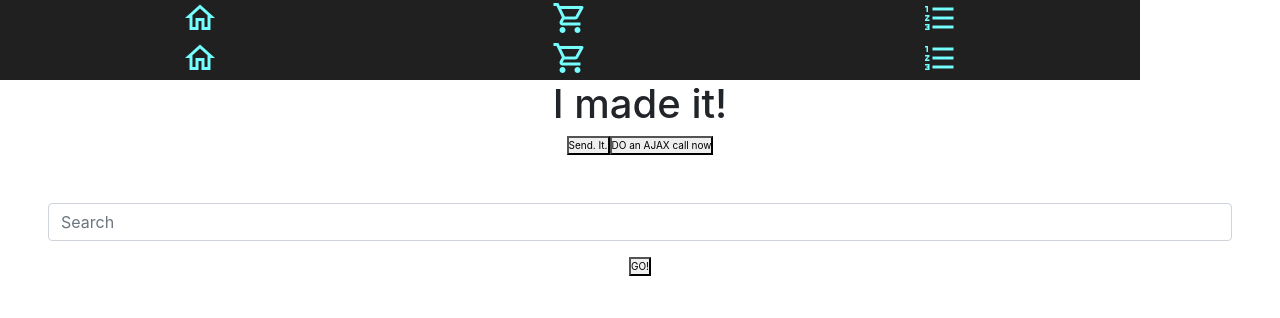
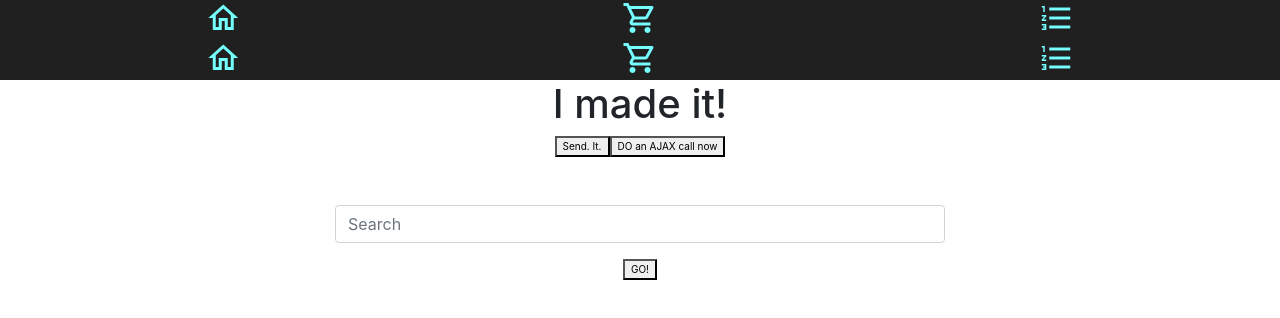
Before and after one commit to josi3006/Recipeezy, a React (Create React App) app in the folder recipeezy/: page / in a window 1280 px wide. Shown: the top 318 px of the page. Built offline with nearby package versions, Linux system fonts and the light colour scheme.

Commit message:
Styled navbar and search form

```diff
--- a/recipeezy/src/components/components.css
+++ b/recipeezy/src/components/components.css
@@ -1,6 +1,6 @@
 
 /* This sets all element padding and margin to 0 */
-* {
+* html {
     margin: 0;
     padding: 0;
 }
@@ -13,7 +13,6 @@ body {
     display: flex;
     justify-content: space-around;
     width: 100vw;
-    margin: auto 0;
     background-color: #202020;
 }
 
@@ -21,3 +20,11 @@ body {
     color: #75ffff;
     font-size: 3.6em;
 }
+
+.narrow {
+    max-width: 50vw
+}
+
+.blue {
+    background-color: blue;
+}
--- a/recipeezy/src/components/navComponent.js
+++ b/recipeezy/src/components/navComponent.js
@@ -8,7 +8,7 @@ function Navbar() {
 
     return (
 
-        <div className="container navdiv">
+        <div className="container-fluid navdiv">
 
             <Link to="/"><i className="material-icons-outlined">home</i></Link>
             <Link to="/ingredients"><i className="material-icons-outlined">local_grocery_store</i></Link>
--- a/recipeezy/src/components/searchComponent.js
+++ b/recipeezy/src/components/searchComponent.js
@@ -94,8 +94,8 @@ const SearchPage = () => {
             <form
                 className="m-5"
                 onSubmit={handleSearch}>
-                <div className='row'>
-                    <div className='col s12'>
+                <div className='row d-flex justify-content-center'>
+                    <div className='col s12 narrow'>
                         <div className='form-group'>
                             <input
                                 className='form-control'
```
